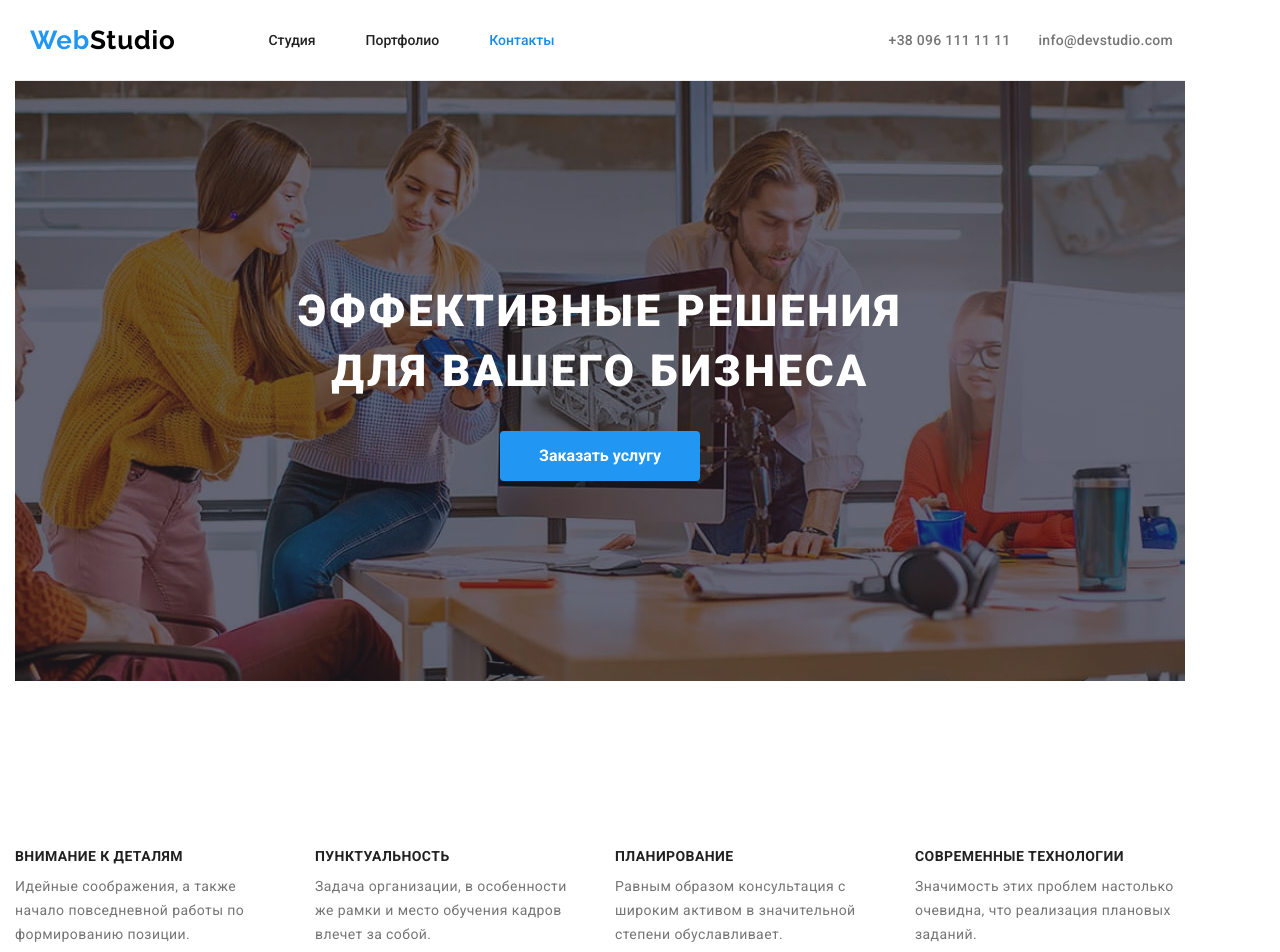
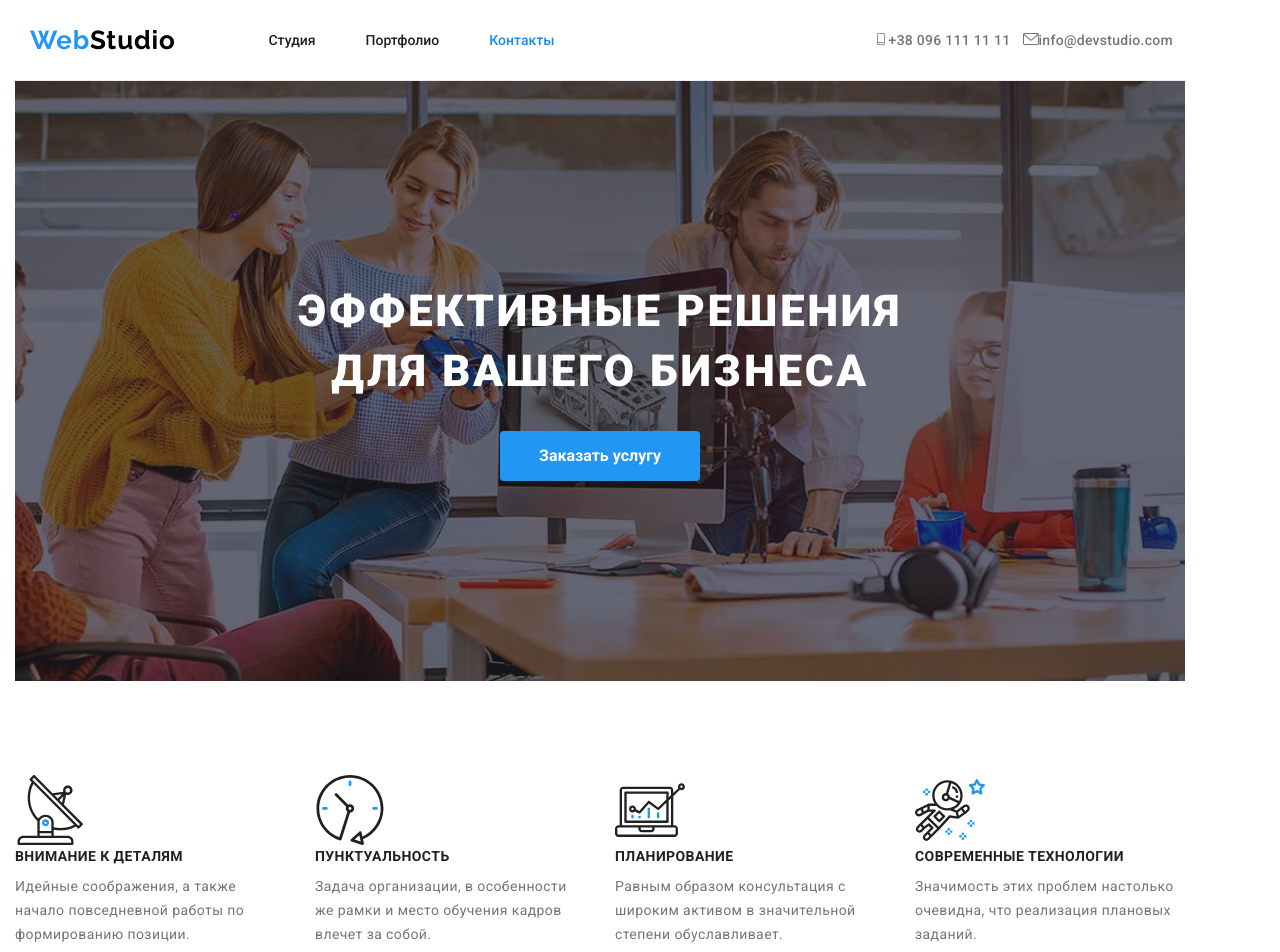
Before and after one commit to Evolver1/goit-markup-hw-04, a plain HTML site: page index.html in a window 1280 px wide. Shown: the top 952 px of the page. Drawn offline with nearby package versions, Linux system fonts and the light colour scheme.

Commit message:
Update index.html

```diff
--- a/index.html
+++ b/index.html
@@ -19,6 +19,8 @@
       referrerpolicy="no-referrer"
     />
     <link rel="stylesheet" href="./css/styles.css" />
+    <!--<object type="image/svg+xml" data=".image/icons_old.svg" >  </object>
+    <object type="image/svg+xml" data=".image/icons.svg" >  </object>  -->
   </head>
   <body>
     <!-- Main section -->
@@ -54,13 +56,13 @@
       <ul class="list adress">
         <li class="adress__li">
           <a class="link adress__link" href="tel:+380961111111"><svg class="adress__logo" width="16px" height="12px">
-           <use> <a href="/images/icons_old.svg#icon-smartphone"></a></use>
+           <use xlink:href="./images/icons_old.svg#icon-smartphone"> </use>
           </svg>+38 096 111 11 11</a>
         </li>
         <li class="adress__li">
 
           <a class="link adress__link" href="mailto:info@devstudio.com"><svg class="adress__logo" width="16px" height="12px">
-           <use> <a href="/images/icons_old.svg#icon-envelope"></a></use>
+           <use xlink:href="./images/icons_old.svg#icon-envelope"> </use>
           </svg>info@devstudio.com</a>
         </li>
       </ul>
@@ -84,7 +86,7 @@
         <ul class="list aboutus__list">
           <li class="aboutus__li">
             <svg class="aboutus__logo">
-           <use> <a href="/images/icons.svg#icon-Group"></a></use>
+           <use xlink:href="./images/icons_old.svg#icon-Group"> </use>
           </svg>
             <h3 class="aboutus__header">Внимание к деталям</h3>
             <p class="aboutus__txt">
@@ -93,7 +95,7 @@
           </li>
           <li class="aboutus__li">
             <svg class="aboutus__logo">
-           <use> <a href="/images/icons.svg#icon-clock-1"></a></use>
+           <use xlink:href="./images/icons_old.svg#icon-clock-1"> </use>
           </svg>
             <h3 class="aboutus__header">Пунктуальность</h3>
             <p class="aboutus__txt">
@@ -102,7 +104,7 @@
           </li>
           <li class="aboutus__li">
             <svg class="aboutus__logo">
-           <use > <a href="/images/icons.svg#icon-diagram-1"></a></use>
+           <use xlink:href="./images/icons_old.svg#icon-diagram-1" > </use>
           </svg>
             <h3 class="aboutus__header">Планирование</h3>
             <p class="aboutus__txt">
@@ -111,7 +113,7 @@
           </li>
           <li class="aboutus__li">
             <svg class="aboutus__logo">
-           <use > <a href="/images/icons.svg#icon-astronaut-1"></a></use>
+           <use xlink:href="./images/icons_old.svg#icon-astronaut-1"> </use>
           </svg>
             <h3 class="aboutus__header">Современные технологии</h3>
             <p class="aboutus__txt">
```
